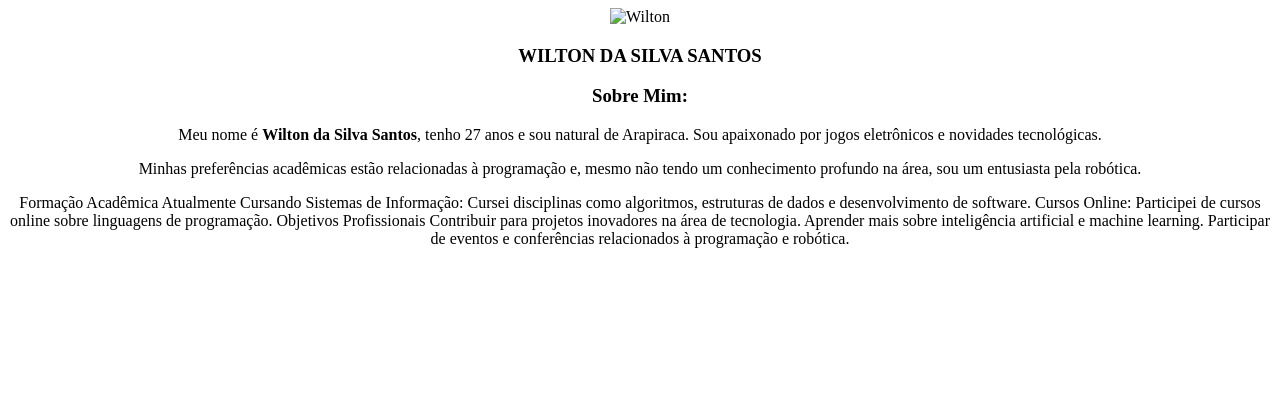
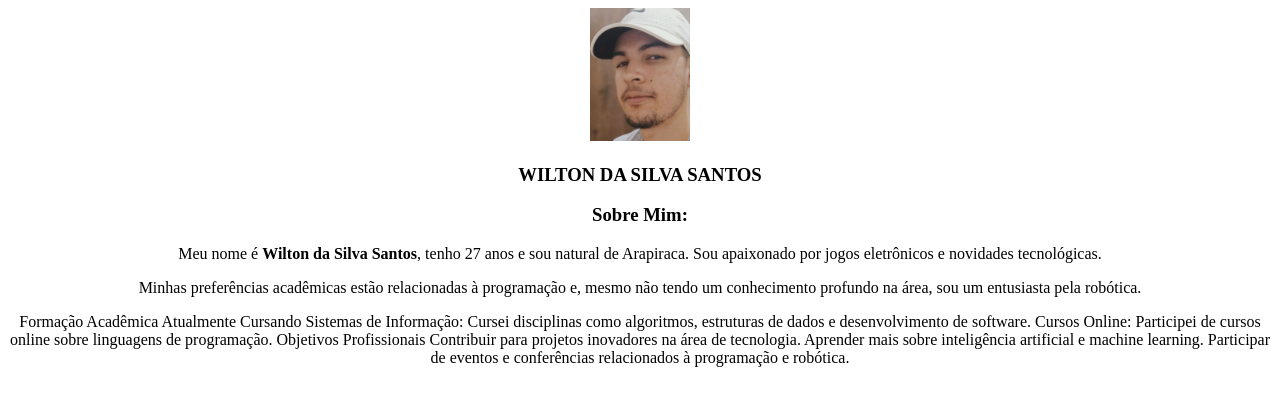
Before and after one commit to will500ag1/Atividade01, a plain HTML site: page index.html in a window 1280 px wide. Drawn offline with Linux system fonts and the light colour scheme.

Commit message:
Update index.html

```diff
--- a/index.html
+++ b/index.html
@@ -7,7 +7,7 @@
 </head>
 <body>
 	<center>
-		<a><img src="img/01.jpg" alt="Wilton" width="100" height="133"><p><h3>WILTON DA SILVA SANTOS</h3></p></a>
+		<a><img src="01.jpg" alt="Wilton" width="100" height="133"><p><h3>WILTON DA SILVA SANTOS</h3></p></a>
 		<a>
 			<p><h3>Sobre Mim:</h3></p>
 
```
